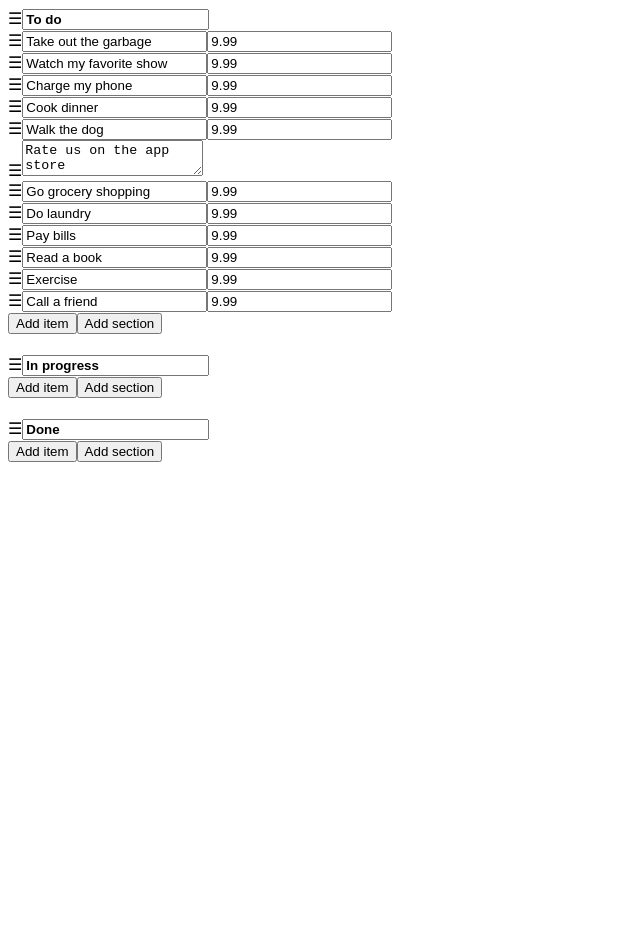
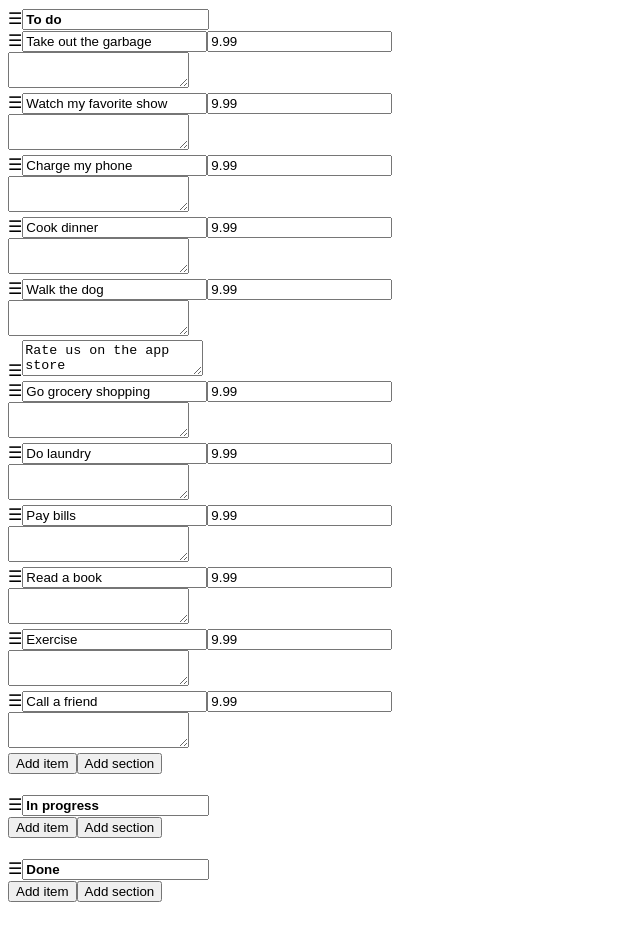
Before and after one commit to joaomarceloods/cardapiooo, a Next.js app: page / in a window 1280 px wide. Shown: the whole page, without its empty margins (0-640 px from the left). Before the commit the page ends 800 px from the top, so only its background shows below. Built offline with nearby package versions, Linux system fonts and the light colour scheme.

Commit message:
Enable product description

```diff
--- a/src/components/board.tsx
+++ b/src/components/board.tsx
@@ -155,6 +155,29 @@ const Board = () => {
             data: {
               ...item.data,
               price: event.target.value,
+            },
+          },
+        },
+      }
+    })
+  }
+
+  const onChangeProductDescription = (
+    event: React.ChangeEvent<HTMLTextAreaElement>,
+    itemId: string
+  ) => {
+    setState((state) => {
+      const item = state.items[itemId as keyof typeof state.items]
+
+      return {
+        ...state,
+        items: {
+          ...state.items,
+          [item.id]: {
+            ...item,
+            data: {
+              ...item.data,
+              description: event.target.value,
             },
           },
         },
@@ -336,6 +359,22 @@ const Board = () => {
                                                   )
                                                 }
                                               />
+                                              <br/>
+                                              <textarea
+                                                value={
+                                                  (
+                                                    item.data as {
+                                                      description?: string
+                                                    }
+                                                  ).description || ''
+                                                }
+                                                onChange={(e) =>
+                                                  onChangeProductDescription(
+                                                    e,
+                                                    item.id
+                                                  )
+                                                }
+                                              />
                                             </>
                                           ) : item.type === 'memo' ? (
                                             <>
```
